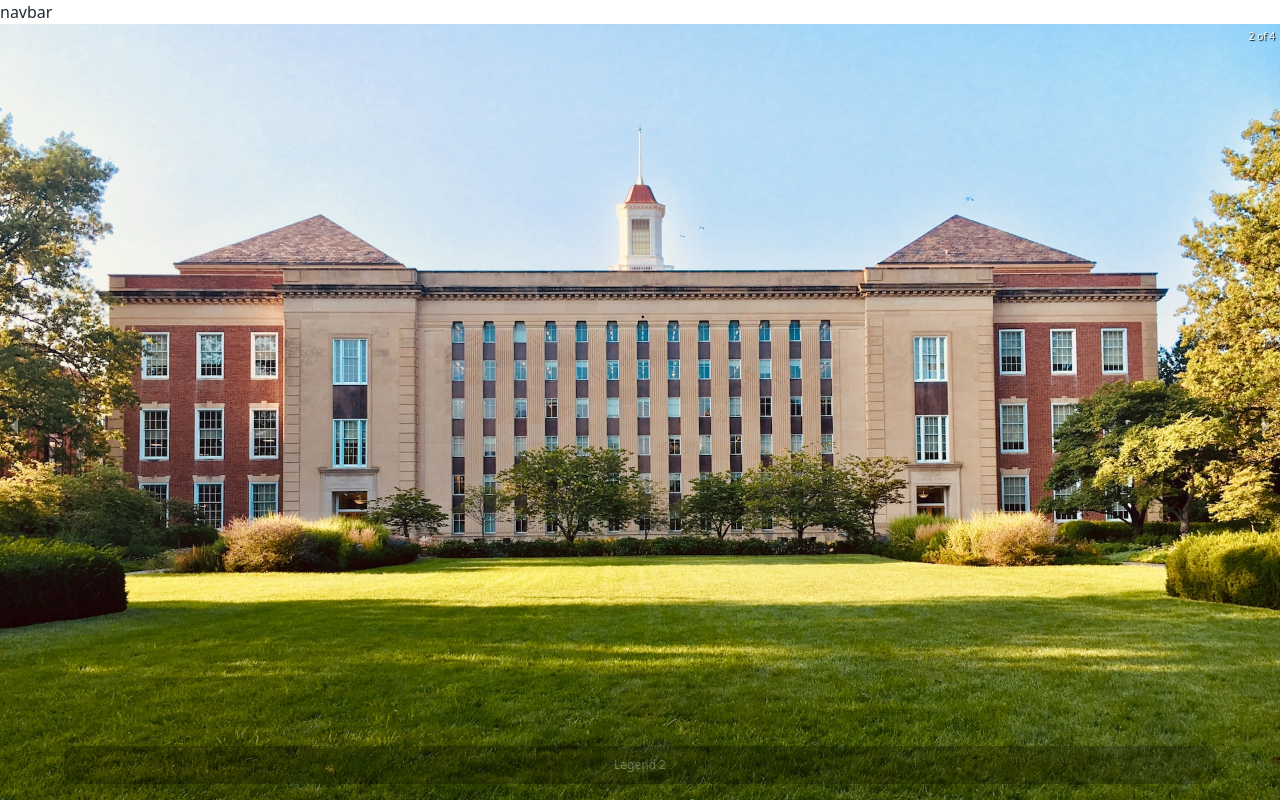
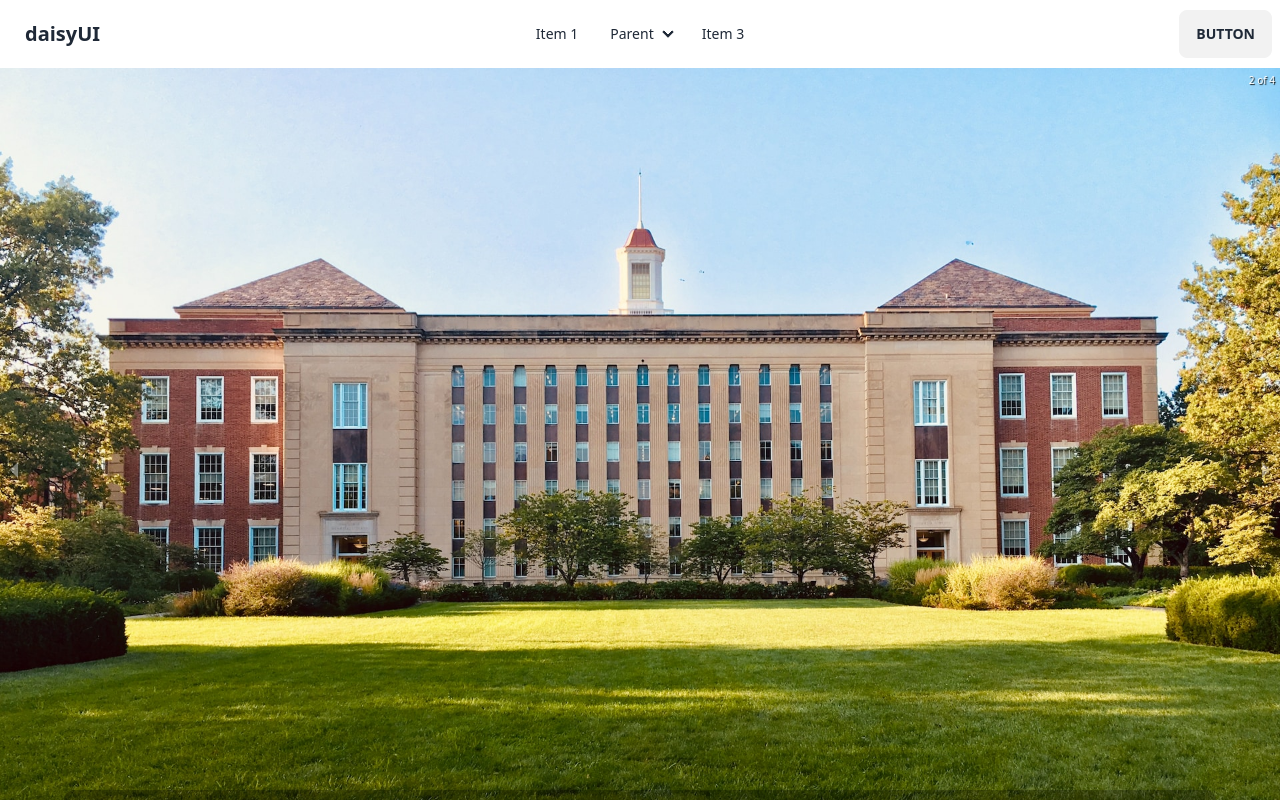
Before and after one commit to ProdipKumarShil/CollageConnect, a React (Vite) app: page / in a window 1280 px wide. Shown: the top 800 px of the page. Built offline with nearby package versions, Linux system fonts and the light colour scheme.

Commit message:
added navbar

```diff
--- a/src/shared/Navbar/Navbar.jsx
+++ b/src/shared/Navbar/Navbar.jsx
@@ -3,7 +3,45 @@
 const Navbar = () => {
   return (
     <div>
-      navbar
+      <div className="navbar bg-base-100">
+        <div className="navbar-start">
+          <div className="dropdown">
+            <label tabIndex={0} className="btn btn-ghost lg:hidden">
+              <svg xmlns="http://www.w3.org/2000/svg" className="h-5 w-5" fill="none" viewBox="0 0 24 24" stroke="currentColor"><path strokeLinecap="round" strokeLinejoin="round" strokeWidth="2" d="M4 6h16M4 12h8m-8 6h16" /></svg>
+            </label>
+            <ul tabIndex={0} className="menu menu-sm dropdown-content mt-3 z-[1] p-2 shadow bg-base-100 rounded-box w-52">
+              <li><a>Item 1</a></li>
+              <li>
+                <a>Parent</a>
+                <ul className="p-2">
+                  <li><a>Submenu 1</a></li>
+                  <li><a>Submenu 2</a></li>
+                </ul>
+              </li>
+              <li><a>Item 3</a></li>
+            </ul>
+          </div>
+          <a className="btn btn-ghost normal-case text-xl">daisyUI</a>
+        </div>
+        <div className="navbar-center hidden lg:flex">
+          <ul className="menu menu-horizontal px-1">
+            <li><a>Item 1</a></li>
+            <li tabIndex={0}>
+              <details>
+                <summary>Parent</summary>
+                <ul className="p-2">
+                  <li><a>Submenu 1</a></li>
+                  <li><a>Submenu 2</a></li>
+                </ul>
+              </details>
+            </li>
+            <li><a>Item 3</a></li>
+          </ul>
+        </div>
+        <div className="navbar-end">
+          <a className="btn">Button</a>
+        </div>
+      </div>
     </div>
   );
 };
```
